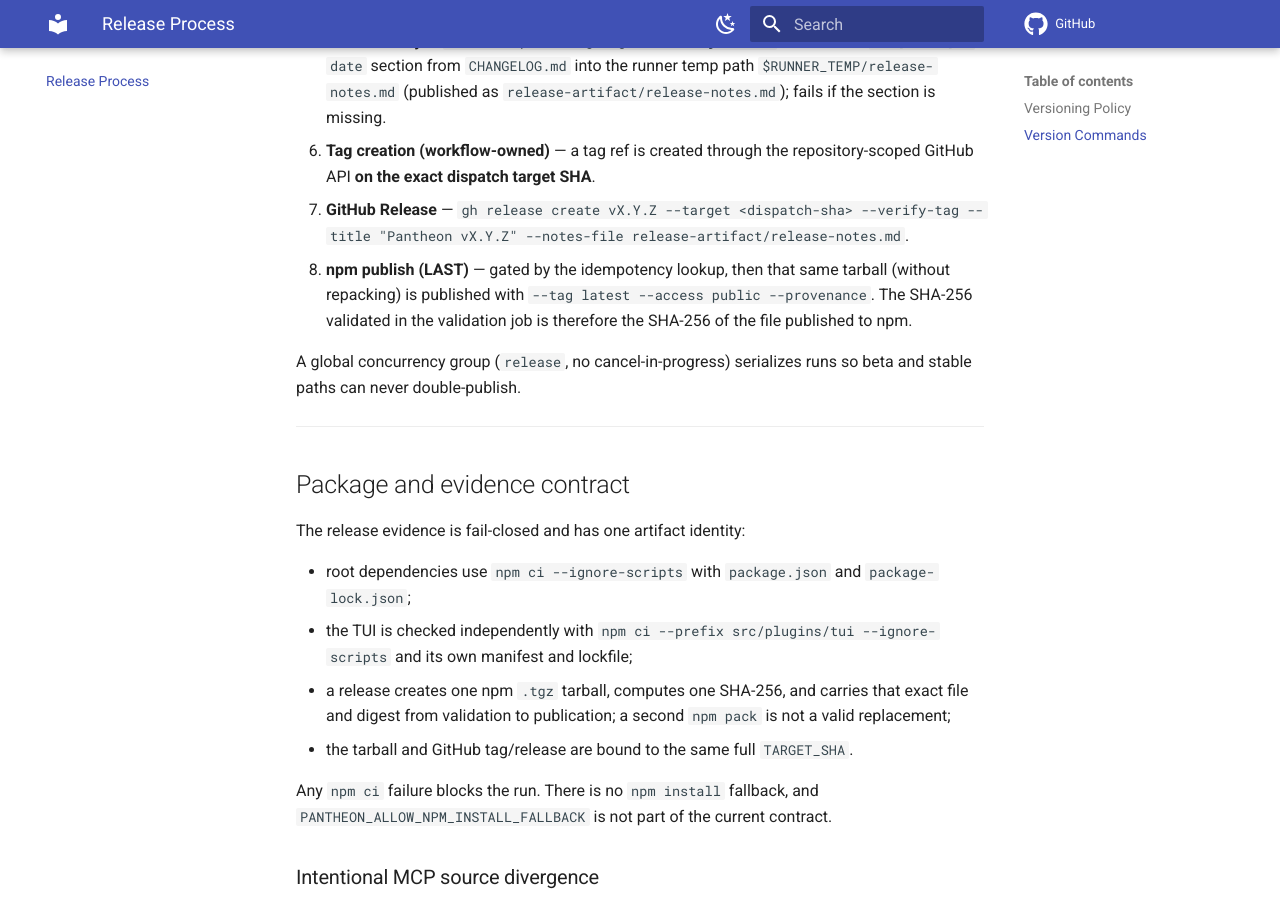
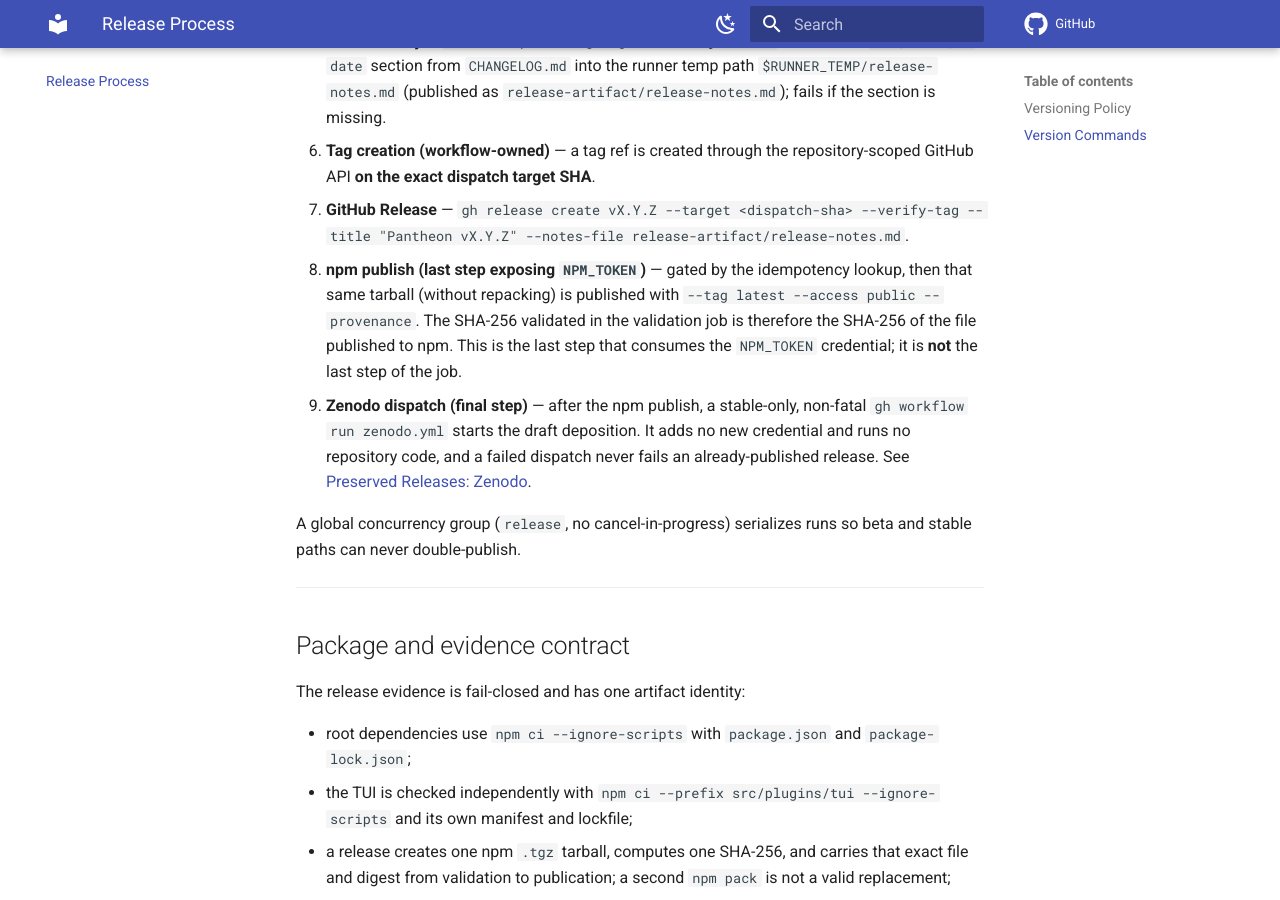
Before and after one commit to ils15/pantheon-opencode, an MkDocs documentation site: the page built from docs/RELEASING.md, in a window 1280 px wide and 900 px high, scrolled down 5107 px. Built offline with MkDocs 1.6.1 and Material for MkDocs 9.7.7, drawn with Linux system fonts in a browser that asks for light colours; comment, search, counter and statistics services are not loaded; the version menu is left out.

Commit message:
ci(release): tighten zenodo dispatch test and docs

```diff
--- a/docs/RELEASING.md
+++ b/docs/RELEASING.md
@@ -206,10 +206,17 @@ without recovery inputs runs the stable release path:
    repository-scoped GitHub API **on the exact dispatch target SHA**.
 7. **GitHub Release** —
    `gh release create vX.Y.Z --target <dispatch-sha> --verify-tag --title "Pantheon vX.Y.Z" --notes-file release-artifact/release-notes.md`.
-8. **npm publish (LAST)** — gated by the idempotency lookup, then that same
-   tarball (without repacking) is published with `--tag latest --access public
-   --provenance`. The SHA-256 validated in the validation job is therefore the
-   SHA-256 of the file published to npm.
+8. **npm publish (last step exposing `NPM_TOKEN`)** — gated by the idempotency
+   lookup, then that same tarball (without repacking) is published with
+   `--tag latest --access public --provenance`. The SHA-256 validated in the
+   validation job is therefore the SHA-256 of the file published to npm. This is
+   the last step that consumes the `NPM_TOKEN` credential; it is **not** the
+   last step of the job.
+9. **Zenodo dispatch (final step)** — after the npm publish, a stable-only,
+   non-fatal `gh workflow run zenodo.yml` starts the draft deposition. It adds
+   no new credential and runs no repository code, and a failed dispatch never
+   fails an already-published release. See
+   [Preserved Releases: Zenodo](#preserved-releases-zenodo).
 
 A global concurrency group (`release`, no cancel-in-progress) serializes
 runs so beta and stable paths can never double-publish.
```
Also changed, not shown: 1 other file.
